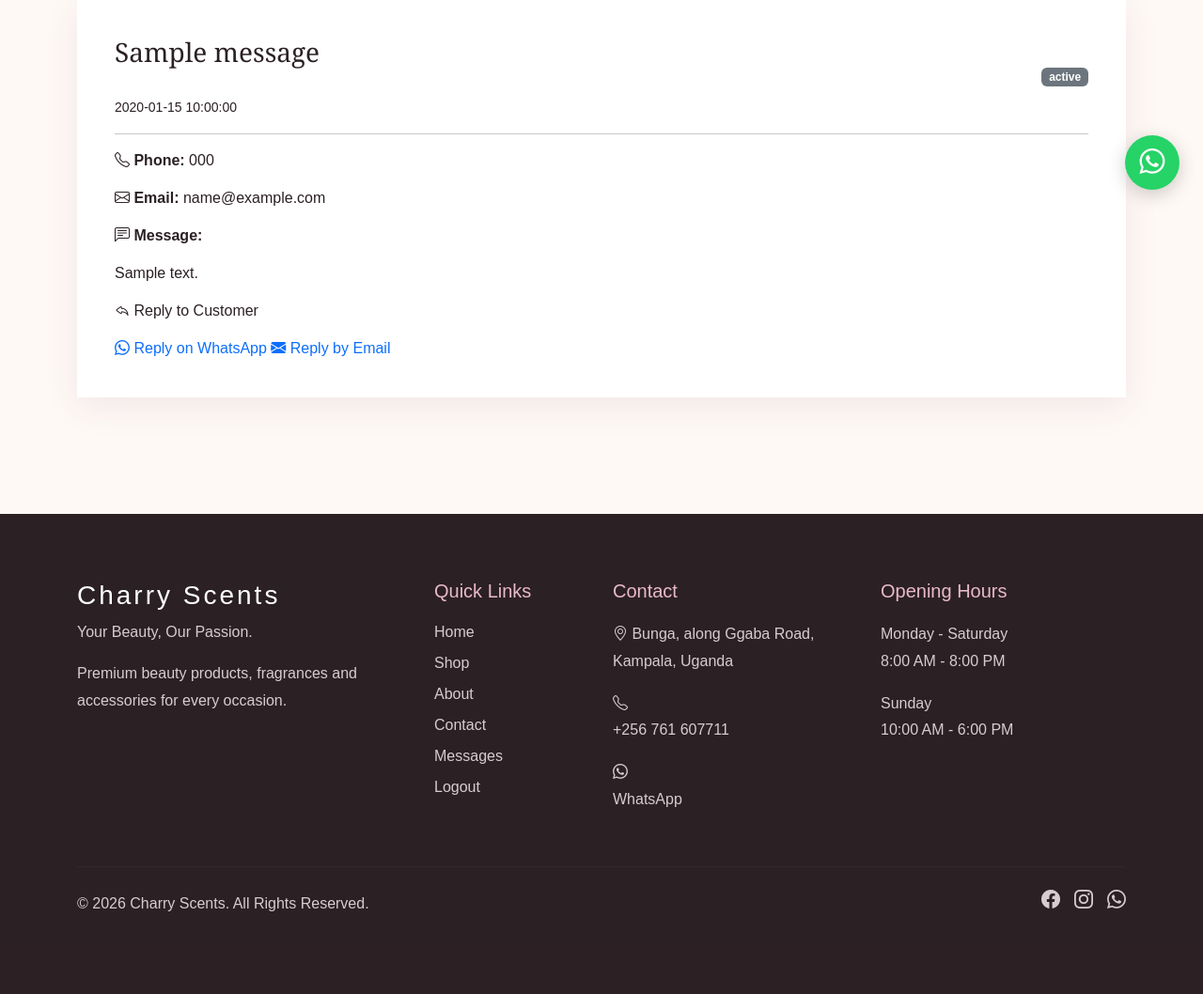
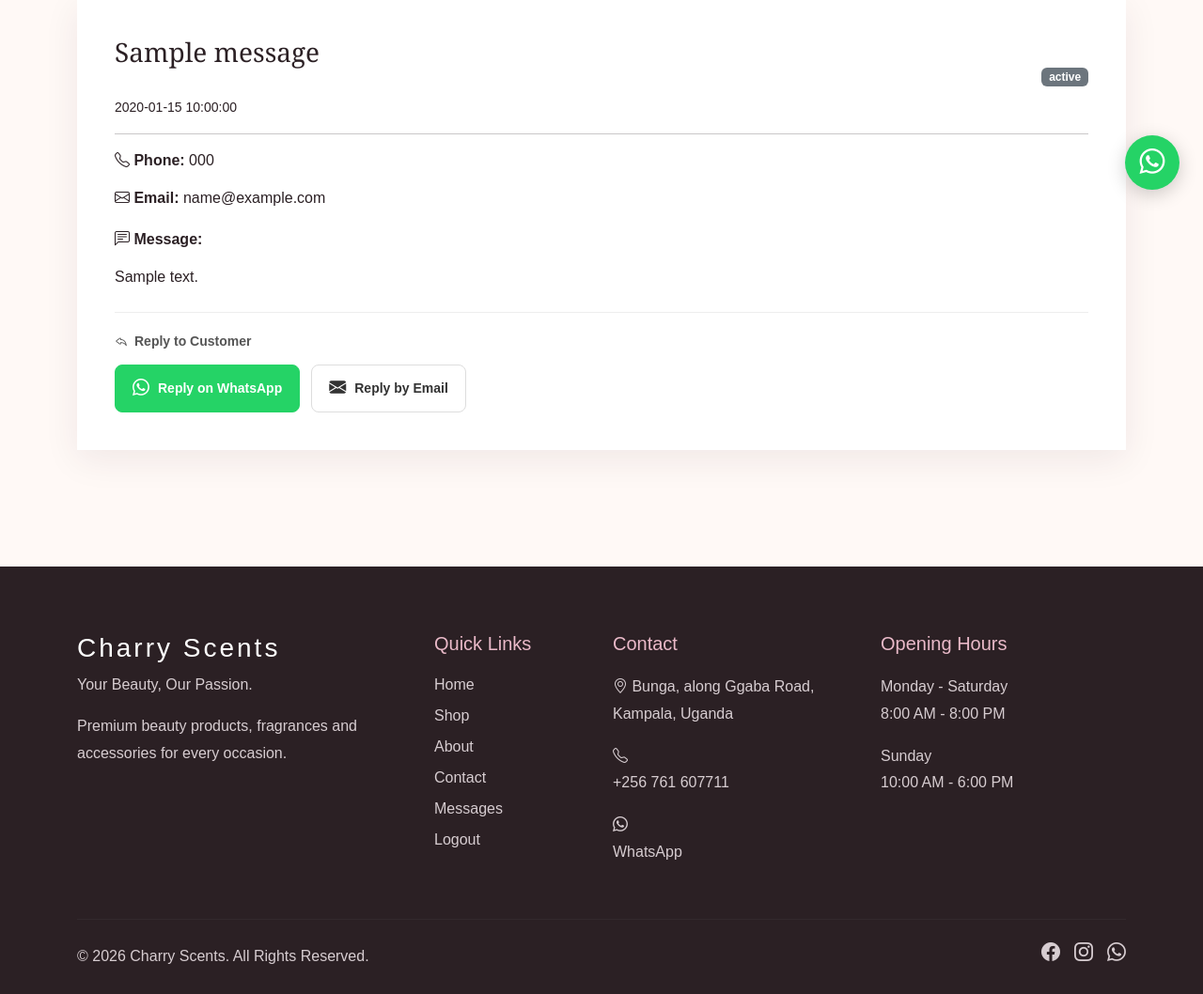
Before and after one commit to kondoabrian/chary-scents, a Flask app: page /admin/messages in a window 1280 px wide. Shown: the part 573-1631 px from the top of the page at 94% size. Before the commit the page ends 1543 px from the top, so only its background shows below. Run offline with Flask 3, Linux system fonts and the light colour scheme; the visitor is signed in with stand-in values (Sample User, id 1); tables that the repository leaves empty or names only in its code hold one stand-in row (values such as "Sample post").

```diff
--- a/static/css/style.css
+++ b/static/css/style.css
@@ -2448,3 +2448,156 @@ img {
     }
 
 }
+/* =========================================================
+   ADMIN CUSTOMER MESSAGE
+========================================================= */
+
+.customer-message-content {
+    margin-top: 20px;
+}
+
+
+/* =========================================================
+   ADMIN MESSAGE REPLY SECTION
+========================================================= */
+
+.message-reply-section {
+    margin-top: 25px;
+    padding-top: 20px;
+    border-top: 1px solid #eeeeee;
+}
+
+
+/* Reply heading */
+
+.reply-title {
+    display: flex;
+    align-items: center;
+    gap: 7px;
+
+    margin-bottom: 14px;
+
+    font-size: 14px;
+    font-weight: 600;
+
+    color: #555555;
+}
+
+
+/* =========================================================
+   REPLY BUTTON CONTAINER
+========================================================= */
+
+.message-reply-buttons {
+    display: flex;
+    align-items: center;
+    flex-wrap: wrap;
+
+    gap: 12px;
+}
+
+
+/* =========================================================
+   COMMON REPLY BUTTON
+========================================================= */
+
+.reply-btn {
+    display: inline-flex;
+
+    align-items: center;
+    justify-content: center;
+
+    gap: 9px;
+
+    padding: 11px 18px;
+
+    border-radius: 8px;
+
+    font-size: 14px;
+    font-weight: 600;
+
+    text-decoration: none;
+
+    cursor: pointer;
+
+    transition:
+        transform 0.2s ease,
+        box-shadow 0.2s ease,
+        background 0.2s ease;
+}
+
+
+.reply-btn i {
+    font-size: 18px;
+}
+
+
+/* =========================================================
+   WHATSAPP REPLY BUTTON
+========================================================= */
+
+.whatsapp-reply-btn {
+    background: #25D366;
+
+    color: #ffffff;
+
+    border: 1px solid #25D366;
+}
+
+
+.whatsapp-reply-btn:hover {
+    color: #ffffff;
+
+    transform: translateY(-2px);
+
+    box-shadow:
+        0 5px 15px
+        rgba(37, 211, 102, 0.25);
+}
+
+
+/* =========================================================
+   EMAIL REPLY BUTTON
+========================================================= */
+
+.email-reply-btn {
+    background: #ffffff;
+
+    color: #333333;
+
+    border: 1px solid #dddddd;
+}
+
+
+.email-reply-btn:hover {
+    background: #f7f7f7;
+
+    color: #111111;
+
+    border-color: #cccccc;
+
+    transform: translateY(-2px);
+
+    box-shadow:
+        0 5px 15px
+        rgba(0, 0, 0, 0.08);
+}
+
+
+/* =========================================================
+   MOBILE ADMIN MESSAGES
+========================================================= */
+
+@media (max-width: 576px) {
+
+    .message-reply-buttons {
+        flex-direction: column;
+        align-items: stretch;
+    }
+
+
+    .reply-btn {
+        width: 100%;
+    }
+
+}
```
